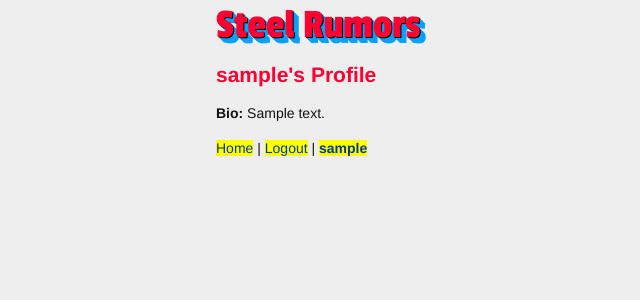
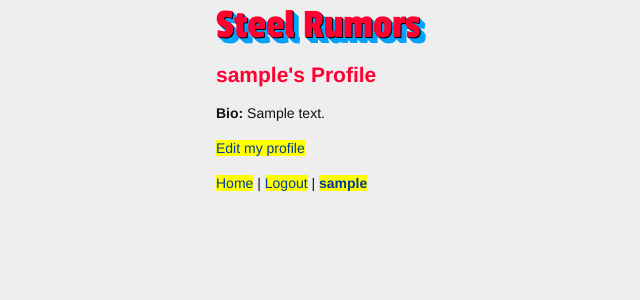
Before and after one commit to tizz98/django17_hn_clone, a Django app: template steelrumors/templates/user_detail.html in a window 1280 px wide. Shown: the top 300 px of the page, without its empty margins (124-764 px from the left). Run offline with Django 3.2, Linux system fonts and the light colour scheme; the template is opened without the code that fills it: values that come from a table or form of the project are taken from there, others are empty; a user stored in the database is signed in; tables that the repository leaves empty hold one stand-in row (values such as "Sample post").

Commit message:
added easter egg

```diff
--- a/steelrumors/templates/user_detail.html
+++ b/steelrumors/templates/user_detail.html
@@ -8,4 +8,15 @@
 {{ object.userprofile.bio }}
 </div>
 {% endif %}
+{% if object.username == user.username %}
+<p><a href='{% url "edit_profile" %}'>Edit my profile</a></p>
+{% endif %}
+
+{% if "zodcat" in object.userprofile.bio %}
+<style>
+html {
+  background: #EEE url("/static/img/zod.jpg");
+}
+</style>
+{% endif %}
 {% endblock %}
```
